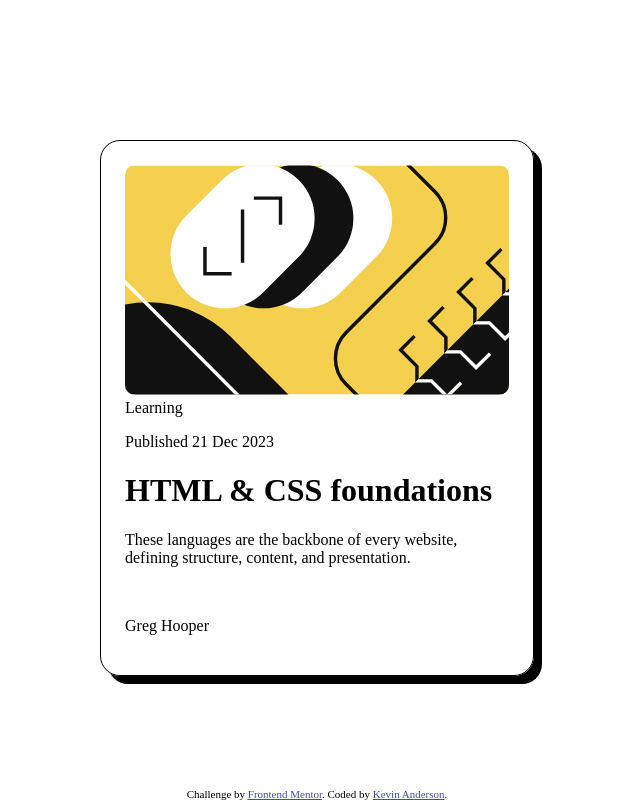
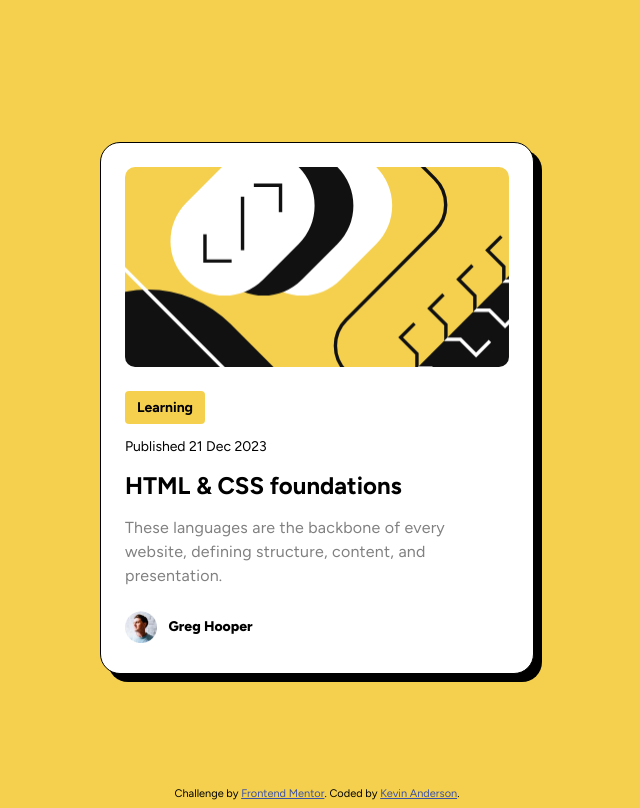
Before and after one commit to kevincanderson/FMLP002_blog-preview-card-main, a plain HTML site: page index.html in a window 1280 px wide. Shown: the whole page, without its empty margins (323-963 px from the left). Drawn offline with Linux system fonts and the light colour scheme.

Commit message:
finished project

```diff
--- a/css/style.css
+++ b/css/style.css
@@ -10,6 +10,7 @@ html {
     height: 100%;
     margin: 0;
     padding: 0;
+    font-size: 16px;
 }
 
 body {
@@ -18,26 +19,94 @@ body {
     flex-direction: column;
     justify-content: center;
     align-items: center;
+    background-color: hsl(47, 88%, 63%);
+    font-family: "Figtree", sans-serif;
+    overflow: hidden;
+}
 
-
+h1 {
+    font-size: 1.25rem;
+}
 .component {
-    min-width: 327px;
     max-width: 384px;
+    margin: .75rem;
     border: 1px solid black;
     box-shadow: 8px 8px #000;
     border-radius: 20px;
     padding: 1.5rem;
-}
+    background-color: hsl(0, 0%, 100%);
 }
 
+.blog-img {
+    border-radius: 10px;
+    height: 200px;
+    background: url('../assets/images/illustration-article.svg');
+    background-position: center;
+    background-size: cover;
+}
 
-.blog-image {
-    width: 100%;
-    border-radius: 10px;
+.tag-button {
+    background-color: hsl(47, 88%, 63%);
+    display: inline-block;
+    padding: .25rem .75rem;
+    font-weight: 700;
+    margin: 1.5rem 0 0;
+    border-radius: 4px;
+    font-size: 0.75rem;
+}
 
+.published-date {
+    font-size: 0.75rem;
 }
+
+.card-description {
+    font-size: 0.875rem;
+    color: hsl(0, 0%, 50%);
+    line-height: 1.5;
+    letter-spacing: 0.25px;
+}
+
+.author {
+    display: flex;
+    align-items: center;
+}
+
+.author-img {
+    height: 2rem;
+}
+
+.author-name {
+    font-size: .875rem;
+    font-weight: 800;
+    padding-left: .75rem;
+}
+
 
 footer {
     position: absolute;
     bottom: 0px;
 }
+
+@media screen and (min-width: 400px) {
+    .card-description {
+        font-size: 1rem;
+    }
+
+    h1 {
+        font-size: 1.5rem;
+    }
+
+    h1:hover {
+        color: hsl(47, 88%, 63%);
+        cursor: pointer;
+    }
+
+    .tag-button {
+        font-size: .875rem;
+        padding: .5rem .75rem;
+    }
+
+    .published-date {
+        font-size: 0.875rem;
+    }
+}
--- a/index.html
+++ b/index.html
@@ -11,17 +11,19 @@
       sizes="32x32"
       href="./assets/images/favicon-32x32.png"
     />
+    <link rel="preconnect" href="https://fonts.googleapis.com" />
+    <link rel="preconnect" href="https://fonts.gstatic.com" crossorigin />
+    <link
+      href="https://fonts.googleapis.com/css2?family=Figtree:ital,wght@0,300..900;1,300..900&display=swap"
+      rel="stylesheet"
+    />
     <link rel="stylesheet" href="css/style.css" />
 
     <title>Frontend Mentor | Blog preview card</title>
   </head>
   <body>
     <main class="component">
-      <img
-        class="blog-image"
-        src="assets/images/illustration-article.svg"
-        alt="blog image"
-      />
+      <div class="blog-img"></div>
       <div class="tag-button">Learning</div>
       <p class="published-date">Published 21 Dec 2023</p>
       <h1 class="card-header">HTML & CSS foundations</h1>
@@ -30,7 +32,7 @@
         content, and presentation.
       </p>
       <div class="author">
-        <img src="" alt="" class="author-img" />
+        <img src="assets/images/image-avatar.webp" alt="" class="author-img" />
         <p class="author-name">Greg Hooper</p>
       </div>
     </main>
```
